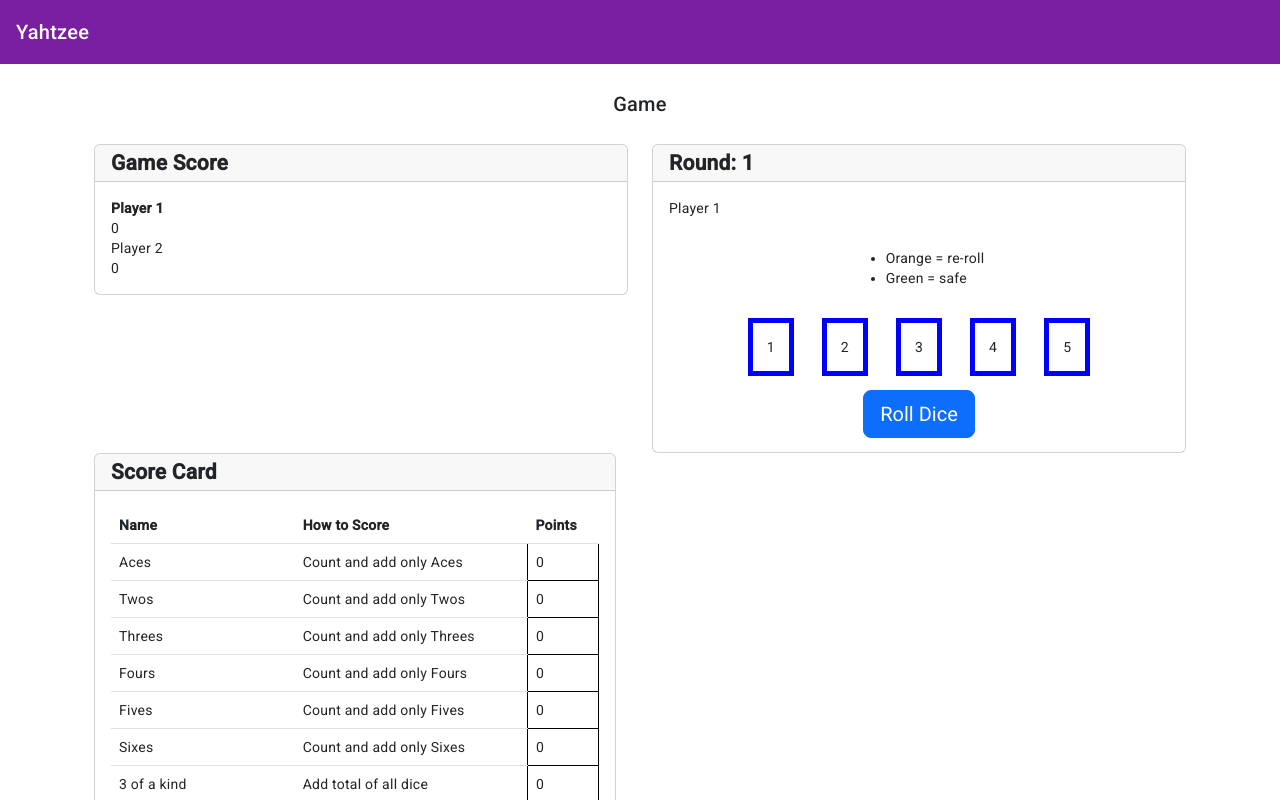
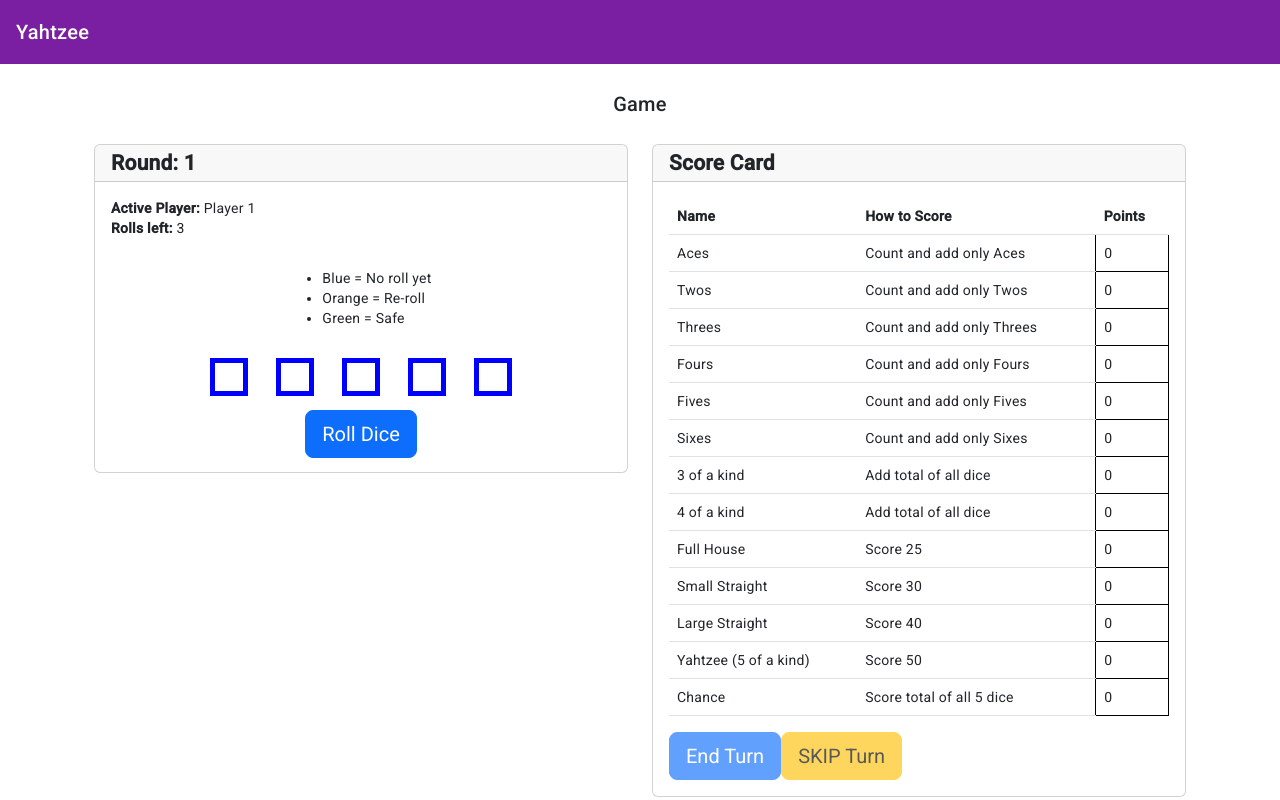
Before and after one commit to webcooltz/yahtzee, an Angular app: page /menu in a window 1280 px wide. Shown: the top 800 px of the page. Built offline with nearby package versions, Linux system fonts and the light colour scheme.

Commit message:
fixed skipping
allows users to skip turns

```diff
--- a/src/app/game/game.component.css
+++ b/src/app/game/game.component.css
@@ -11,6 +11,11 @@
 }
 
 /* -----Dice Roll----- */
+
+.active-player-title {
+  font-size: 1em;
+  font-weight: bold;
+}
 
 .dice-roll-container {
   display: flex;
--- a/src/app/game/game.component.html
+++ b/src/app/game/game.component.html
@@ -28,23 +28,6 @@
     </div> -->
 
   <div class="row">
-    <div class="col-md-6">
-      <div class="card mb-3">
-        <div class="card-header section-title">Game Score</div>
-        <div class="card-body score-box-content">
-          <div class="score-box-content-item"
-            *ngFor="let player of game.players">
-            <div class="score-box-content-item-title"
-              [ngStyle]="{'background-color': player.color}">
-              <span [ngStyle]="{'font-weight': player === game.currentPlayer ? 'bold' : 'none'}">
-                {{player.name}}
-              </span>
-            </div>
-            <div class="score-box-content-item-value">{{player.score}}</div>
-          </div>
-        </div>
-      </div>
-    </div>
 
     <!--Current dice rolling/gameplay-->
     <div class="col-md-6">
@@ -52,7 +35,18 @@
         <div class="card-header section-title">Round: {{game.currentRoundNumber}}</div>
         <div class="card-body active-player-container">
           <div class="active-player">
-            <div class="active-player-name">{{game.currentPlayer.name}}</div>
+            <div>
+              <span class="active-player-title">
+                Active Player:
+              </span>
+              {{game.currentPlayer.name}}
+            </div>
+            <div>
+              <span class="active-player-title">
+                Rolls left:
+              </span>
+              {{game.currentPlayer.rollsLeftThisRound}}
+              </div>
           </div>
         </div>
 
@@ -60,8 +54,9 @@
         <div class="card-body dice-roll-container">
           <div class="dice_roll_legend">
             <ul>
-              <li>Orange = re-roll</li>
-              <li>Green = safe</li>
+              <li>Blue = No roll yet</li>
+              <li>Orange = Re-roll</li>
+              <li>Green = Safe</li>
             </ul>
           </div>
           <div class="dice-roll">
@@ -70,7 +65,10 @@
               [ngStyle]="{'border': game.currentPlayer.rollsLeftThisRound > 2 ? 'blue solid 5px': (die.isSelected ? 'solid orange 5px' : 'solid green 5px')}"
               (click)="selectDie(die)">
               <!-- <img src="assets/images/dice-{{die}}.png" /> -->
-              {{ die.currentNumber }}
+              <span
+                *ngIf="game.currentPlayer.rollsLeftThisRound < 3">
+                {{ die.currentNumber }}
+              </span>
             </div>
         </div>
         <button class="btn btn-primary btn-lg btn-block"
@@ -83,8 +81,7 @@
     </div>
   </div>
 
-  <!--Selectable points options-->
-  <div class="row">
+  <!--Score Card-->
     <div class="col-md-6">
       <div class="card mb-3 point-sections-container">
         <div class="card-header section-title">Score Card</div>
@@ -115,10 +112,33 @@
           <div class="btn-div">
             <button class="btn btn-primary btn-lg btn-block"
               (click)="endTurn()"
-              [disabled]="!pointSectionSelected || game.currentPlayer.rollsLeftThisRound > 2">
+              [disabled]="!pointSectionSelected || game.currentPlayer.rollsLeftThisRound > 2 || selectedPointSection && selectedPointSection.points === 0">
               End Turn
             </button>
+            <button class="btn btn-warning btn-lg btn-block"
+              (click)="skipTurn()"
+              [disabled]="game.currentPlayer.rollsLeftThisRound > 0 || game.gameFinished || selectedPointSection && selectedPointSection.points > 0">
+              SKIP Turn
+            </button>
           </div>
+        </div>
+      </div>
+    </div>
+
+  <!--Game Score-->
+  <div class="col-md-6">
+    <div class="card mb-3">
+      <div class="card-header section-title">Game Score</div>
+      <div class="card-body score-box-content">
+        <div class="score-box-content-item"
+          *ngFor="let player of game.players">
+          <div class="score-box-content-item-title"
+            [ngStyle]="{'background-color': player.color}">
+            <span [ngStyle]="{'font-weight': player === game.currentPlayer ? 'bold' : 'none'}">
+              {{player.name}}
+            </span>
+          </div>
+          <div class="score-box-content-item-value">{{player.score}}</div>
         </div>
       </div>
     </div>
--- a/src/app/game/game.component.ts
+++ b/src/app/game/game.component.ts
@@ -17,6 +17,7 @@ export class GameComponent implements OnDestroy {
   players: Player[] = [];
 
   pointSectionSelected: boolean;
+  selectedPointSection!: PointsSection;
 
   constructor(private gameService: GameService) {
     this.gameService.startGame();
@@ -27,7 +28,6 @@ export class GameComponent implements OnDestroy {
     .subscribe(
       (game: Game) => {
         this.game = game;
-        console.log("game changed: ", this.game);
         this.players = this.gameService.getPlayers();
       });
 
@@ -70,6 +70,7 @@ export class GameComponent implements OnDestroy {
   */
   selectPointSection(pointSection: PointsSection) {
     if (pointSection && !pointSection.used && this.game.currentPlayer.rollsLeftThisRound < 3) {
+      console.log("selected: ", pointSection);
       this.clearPointsSelection();
 
       // ---UPPER SECTION--- (1-6)
@@ -79,6 +80,12 @@ export class GameComponent implements OnDestroy {
           pointSection.points += this.game.dice.filter(die => die.currentNumber === pointSection.acceptedDie).length * pointSection.acceptedDie;
           pointSection.isSelected = true;
           this.pointSectionSelected = true;
+          this.selectedPointSection = pointSection;
+        } else {
+          pointSection.points = 0;
+          pointSection.isSelected = true;
+          this.pointSectionSelected = true;
+          this.selectedPointSection = pointSection;
         }
       // ---More complicated sections---
       } else if (!pointSection.isUpperPoints) {
@@ -99,16 +106,24 @@ export class GameComponent implements OnDestroy {
             pointSection.points = this.game.dice.reduce((total, die) => total + die.currentNumber, 0);
             pointSection.isSelected = true;
             this.pointSectionSelected = true;
+            this.selectedPointSection = pointSection;
           // -4 of a kind- (add up all dice)
           } else if (pointSection.name.toLowerCase().includes("4") && sharedDiceAmount > 3) {
             pointSection.points = this.game.dice.reduce((total, die) => total + die.currentNumber, 0);
             pointSection.isSelected = true;
             this.pointSectionSelected = true;
+            this.selectedPointSection = pointSection;
           // -yahtzee (5 of a kind)- (50 points)
           } else if (pointSection.name.toLowerCase().includes("5") && sharedDiceAmount > 4) {
             pointSection.points = 50;
             pointSection.isSelected = true;
             this.pointSectionSelected = true;
+            this.selectedPointSection = pointSection;
+          } else {
+            pointSection.points = 0;
+            pointSection.isSelected = true;
+            this.pointSectionSelected = true;
+            this.selectedPointSection = pointSection;
           }
         // ---FULL HOUSE---
         } else if (pointSection.name.toLowerCase().includes("house")) {
@@ -129,6 +144,12 @@ export class GameComponent implements OnDestroy {
             pointSection.points = 25;
             pointSection.isSelected = true;
             this.pointSectionSelected = true;
+            this.selectedPointSection = pointSection;
+          } else {
+            pointSection.points = 0;
+            pointSection.isSelected = true;
+            this.pointSectionSelected = true;
+            this.selectedPointSection = pointSection;
           }
         // ---STRAIGHTS---
         } else if (pointSection.name.toLowerCase().includes("straight")) {
@@ -166,10 +187,17 @@ export class GameComponent implements OnDestroy {
             pointSection.points = 30;
             pointSection.isSelected = true;
             this.pointSectionSelected = true;
+            this.selectedPointSection = pointSection;
           } else if (largeStraight) {
             pointSection.points = 40;
             pointSection.isSelected = true;
             this.pointSectionSelected = true;
+            this.selectedPointSection = pointSection;
+          } else {
+            pointSection.points = 0;
+            pointSection.isSelected = true;
+            this.pointSectionSelected = true;
+            this.selectedPointSection = pointSection;
           }
         } else if (pointSection.name.toLowerCase().includes("chance")) {
           // ---CHANCE---
@@ -177,6 +205,7 @@ export class GameComponent implements OnDestroy {
           pointSection.points = this.game.dice.reduce((total, die) => total + die.currentNumber, 0);
           pointSection.isSelected = true;
           this.pointSectionSelected = true;
+          this.selectedPointSection = pointSection;
         }
       }
     }
@@ -194,6 +223,11 @@ export class GameComponent implements OnDestroy {
       }
     });
     this.pointSectionSelected = false;
+  }
+
+  skipTurn() {
+    this.gameService.endTurn();
+    this.clearPointsSelection();
   }
 
   endTurn() {
```
